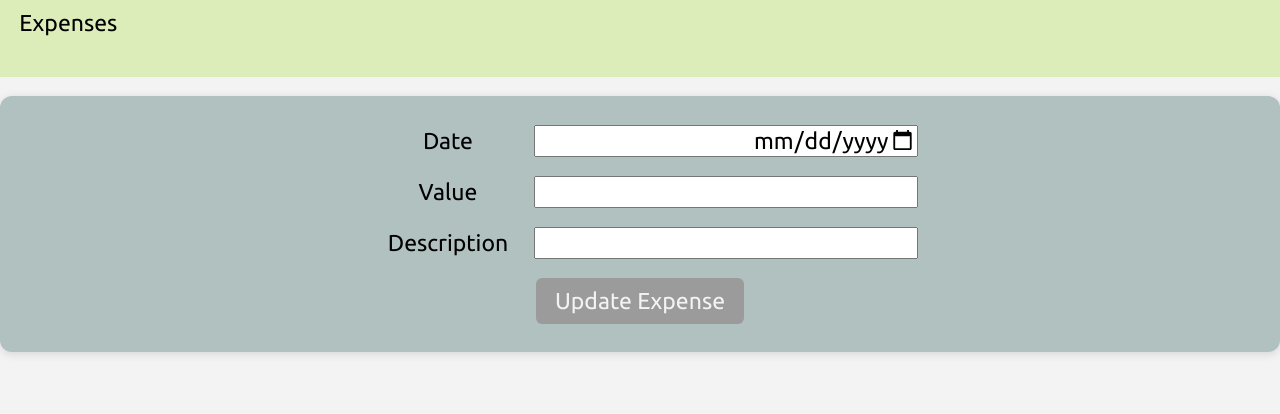
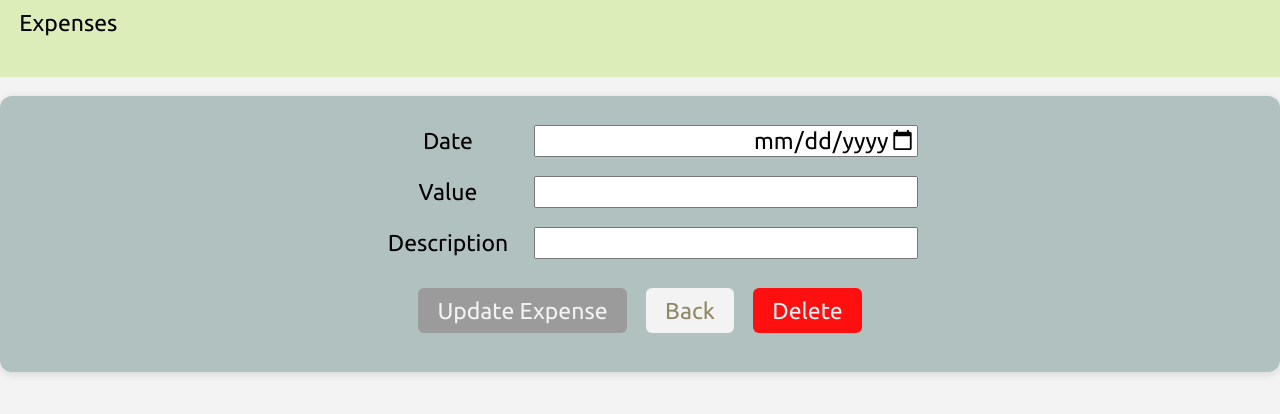
Before and after one commit to winstein27/personal-expenses, a React (Vite) app: page /expenses/edit/1 in a window 1280 px wide. Shown: the top 414 px of the page. Built offline with nearby package versions, Linux system fonts and the light colour scheme; no server answers.

Commit message:
:sparkles: feat: delete expense feature
Feature to delete expense, different styles for button, DELETE verb for useFetch hook and button theme colors

```diff
--- a/src/components/UI/Button.tsx
+++ b/src/components/UI/Button.tsx
@@ -3,12 +3,17 @@ import styled from 'styled-components';
 
 import theme from '../../styles/theme';
 
-const StyledButton = styled.button`
+const StyledButton = styled.button<{
+  variant: 'action' | 'outlined' | 'danger';
+}>`
   padding: 0.5rem 1rem;
   border: none;
-  background: ${theme.colors.e};
-  color: ${theme.colors.backgroud};
+  background: ${(props) => theme.colors.button[props.variant]};
+  color: ${(props) =>
+    props.variant !== 'outlined' ? theme.colors.backgroud : theme.colors.e};
   border-radius: 6px;
+  display: block;
+  margin: 0.5rem auto;
 
   &:hover,
   :active {
@@ -19,17 +24,29 @@ const StyledButton = styled.button`
     background: ${theme.colors.disabled};
     cursor: not-allowed;
   }
+
+  @media (min-width: ${theme.sizes.tablet}) {
+    margin: 0.5rem;
+    display: inline-block;
+  }
 `;
 
 interface Props {
   children: React.ReactNode;
   type?: 'button' | 'reset' | 'submit';
   disabled?: boolean;
+  onClick?: () => void;
+  variant?: 'action' | 'outlined' | 'danger';
 }
 
 const Button = (props: Props) => {
   return (
-    <StyledButton type={props.type} disabled={props.disabled}>
+    <StyledButton
+      type={props.type}
+      disabled={props.disabled}
+      onClick={props.onClick}
+      variant={props.variant ? props.variant : 'action'}
+    >
       {props.children}
     </StyledButton>
   );
--- a/src/components/expenses/ExpenseForm.tsx
+++ b/src/components/expenses/ExpenseForm.tsx
@@ -1,5 +1,5 @@
 import React, { useEffect } from 'react';
-import { useParams } from 'react-router-dom';
+import { useParams, useNavigate } from 'react-router-dom';
 import styled from 'styled-components';
 
 import useInput from '../../hooks/useInput';
@@ -76,6 +76,7 @@ interface Props {
 const ExpenseForm = (props: Props) => {
   const params = useParams();
   const { error, isLoading, sendRequest } = useFetch();
+  const navigate = useNavigate();
 
   const isUpdating = params.id !== undefined;
 
@@ -141,6 +142,20 @@ const ExpenseForm = (props: Props) => {
     }
   };
 
+  const navigateToExpensesList = () => {
+    navigate('/expenses');
+  };
+
+  const deleteExpense = () => {
+    if (!params.id) {
+      return;
+    }
+
+    sendRequest({ method: 'DELETE' }, () => null, params.id);
+
+    navigateToExpensesList();
+  };
+
   return (
     <Card>
       <Form method="POST" onSubmit={formSubmissionHandler}>
@@ -185,6 +200,18 @@ const ExpenseForm = (props: Props) => {
           <Button type="submit" disabled={!formIsValid}>
             {isUpdating ? 'Update Expense' : 'Add Expense'}
           </Button>
+          <Button
+            type="button"
+            variant="outlined"
+            onClick={navigateToExpensesList}
+          >
+            Back
+          </Button>
+          {isUpdating && (
+            <Button type="button" variant="danger" onClick={deleteExpense}>
+              Delete
+            </Button>
+          )}
         </InputGroup>
       </Form>
     </Card>
--- a/src/hooks/useFetch.ts
+++ b/src/hooks/useFetch.ts
@@ -1,7 +1,7 @@
 import { useState, useCallback } from 'react';
 
 interface Config {
-  method?: 'GET' | 'POST' | 'PUT';
+  method?: 'GET' | 'POST' | 'PUT' | 'DELETE';
   headers?: { 'Content-type': string };
   body?: any;
 }
--- a/src/styles/theme.ts
+++ b/src/styles/theme.ts
@@ -9,6 +9,7 @@ const colors = {
   c: '#D2E59E',
   d: '#CBD081',
   e: '#918868',
+  button: { action: '#918868', outlined: '#f3f3f3', danger: '#ff0f0f' },
 };
 
 const fontWeights = {
```
